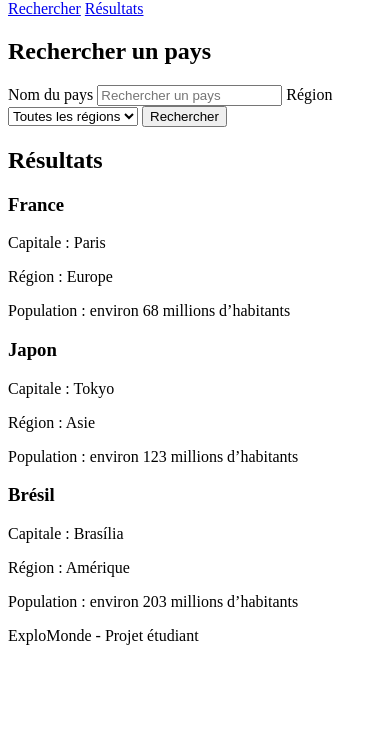
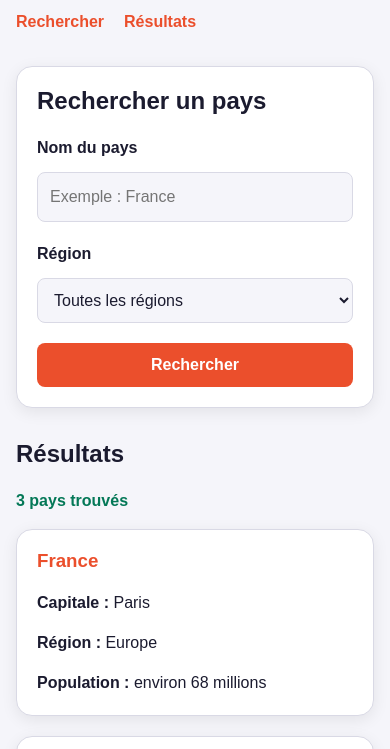
Before and after one commit to josh1710/ExploMonde, a plain HTML site: page index.html in a window 390 px wide. Shown: the part 80-829 px from the top of the page. Drawn offline with Linux system fonts and the light colour scheme.

Commit message:
Update Design (Mobile First)

```diff
--- /dev/null
+++ b/css/base.css
@@ -0,0 +1,58 @@
+* {
+    box-sizing: border-box;
+}
+
+html {
+    scroll-behavior: smooth;
+}
+
+body {
+    margin: 0;
+    min-height: 100vh;
+    font-family: Arial, Helvetica, sans-serif;
+    line-height: 1.5;
+    color: var(--color-text);
+    background-color: var(--color-background);
+}
+
+h1,
+h2,
+h3,
+p {
+    margin-top: 0;
+}
+
+h1,
+h2,
+h3 {
+    line-height: 1.2;
+}
+
+h1 {
+    font-size: clamp(2rem, 8vw, 4rem);
+}
+
+h2 {
+    font-size: clamp(1.5rem, 5vw, 2rem);
+}
+
+a {
+    color: var(--color-primary);
+}
+
+button,
+input,
+select {
+    font: inherit;
+}
+
+input,
+select,
+button {
+    min-height: 2.75rem;
+}
+
+:focus-visible {
+    outline: 0.2rem solid var(--color-primary);
+    outline-offset: 0.2rem;
+}
--- /dev/null
+++ b/css/components.css
@@ -0,0 +1,142 @@
+.skip-link {
+    position: fixed;
+    top: var(--space-small);
+    left: var(--space-small);
+    z-index: 10;
+    padding: var(--space-small);
+    color: #ffffff;
+    background-color: var(--color-primary);
+    border-radius: var(--radius-small);
+    transform: translateY(-200%);
+}
+
+.skip-link:focus {
+    transform: translateY(0);
+}
+
+.site-header,
+.page-content,
+.site-footer {
+    width: min(100% - 2rem, var(--content-width));
+    margin-inline: auto;
+}
+
+.site-header {
+    display: flex;
+    flex-wrap: wrap;
+    align-items: center;
+    justify-content: space-between;
+    gap: var(--space-medium);
+    padding-block: var(--space-large);
+}
+
+.site-title {
+    margin-bottom: 0;
+}
+
+.main-navigation {
+    display: flex;
+    flex-wrap: wrap;
+    gap: var(--space-medium);
+}
+
+.main-navigation a {
+    font-weight: bold;
+    text-decoration: none;
+}
+
+.main-navigation a:hover {
+    text-decoration: underline;
+}
+
+.page-content {
+    display: grid;
+    gap: var(--space-large);
+}
+
+.search-section {
+    padding: var(--space-medium);
+    background-color: var(--color-surface);
+    border: 1px solid var(--color-border);
+    border-radius: var(--radius-large);
+    box-shadow: var(--shadow-card);
+}
+
+.search-form {
+    display: grid;
+    gap: var(--space-medium);
+}
+
+.form-field {
+    display: grid;
+    gap: var(--space-small);
+}
+
+.form-field label {
+    font-weight: bold;
+}
+
+.form-field input,
+.form-field select {
+    width: 100%;
+    padding: var(--space-small);
+    color: var(--color-text);
+    background-color: var(--color-background);
+    border: 1px solid var(--color-border);
+    border-radius: var(--radius-small);
+}
+
+.primary-button {
+    padding-inline: var(--space-medium);
+    color: #ffffff;
+    font-weight: bold;
+    background-color: var(--color-primary);
+    border: 0;
+    border-radius: var(--radius-small);
+    cursor: pointer;
+}
+
+.primary-button:hover {
+    background-color: var(--color-primary-hover);
+}
+
+.results-status {
+    color: var(--color-status);
+    font-weight: bold;
+}
+
+.country-grid {
+    display: grid;
+    grid-template-columns: repeat(auto-fit, minmax(260px, 1fr));
+    gap: var(--space-medium);
+}
+
+.country-card {
+    padding: var(--space-medium);
+    background-color: var(--color-surface);
+    border: 1px solid var(--color-border);
+    border-radius: var(--radius-large);
+    box-shadow: var(--shadow-card);
+}
+
+.country-card h3 {
+    color: var(--color-primary);
+}
+
+.country-card p:last-child {
+    margin-bottom: 0;
+}
+
+.site-footer {
+    margin-top: var(--space-large);
+    padding-block: var(--space-large);
+    color: var(--color-muted);
+    text-align: center;
+}
+
+@media (min-width: 48rem) {
+    .search-form {
+        grid-template-columns: 2fr 1fr auto;
+        align-items: end;
+    }
+}
--- /dev/null
+++ b/css/tokens.css
@@ -0,0 +1,34 @@
+:root {
+    --color-background: #f5f5fa;
+    --color-surface: #ffffff;
+    --color-text: #1b1b2f;
+    --color-muted: #626275;
+    --color-primary: #eb4f2c;
+    --color-primary-hover: #c83b1f;
+    --color-border: #d9d9e5;
+    --color-status: #047857;
+
+    --radius-small: 0.5rem;
+    --radius-large: 1rem;
+
+    --space-small: 0.75rem;
+    --space-medium: 1.25rem;
+    --space-large: 2rem;
+
+    --shadow-card: 0 0.25rem 1rem rgba(0, 0, 0, 0.08);
+    --content-width: 75rem;
+}
+
+@media (prefers-color-scheme: dark) {
+    :root {
+        --color-background: #121225;
+        --color-surface: #242447;
+        --color-text: #f7f7fb;
+        --color-muted: #c7c7d5;
+        --color-primary: #ff6745;
+        --color-primary-hover: #ff8063;
+        --color-border: #45456b;
+        --color-status: #4ade80;
+        --shadow-card: 0 0.25rem 1rem rgba(0, 0, 0, 0.3);
+    }
+}
--- a/index.html
+++ b/index.html
@@ -3,33 +3,47 @@
 <head>
     <meta charset="UTF-8">
     <meta name="viewport" content="width=device-width, initial-scale=1.0">
-    <title>ExploMonde</title>
+
+    <title>ExploMonde — Recherche de pays</title>
+
+    <link rel="stylesheet" href="css/tokens.css">
+    <link rel="stylesheet" href="css/base.css">
+    <link rel="stylesheet" href="css/components.css">
 </head>
 
 <body>
-    <header>
-        <h1>ExploMonde</h1>
+    <a class="skip-link" href="#contenu-principal">
+        Aller directement au contenu principal
+    </a>
 
-        <nav>
+    <header class="site-header">
+        <h1 class="site-title">ExploMonde</h1>
+
+        <nav class="main-navigation" aria-label="Navigation principale">
             <a href="#recherche">Rechercher</a>
             <a href="#resultats">Résultats</a>
         </nav>
     </header>
 
-    <main>
-        <section id="recherche">
+    <main id="contenu-principal" class="page-content" tabindex="-1">
+        <section id="recherche" class="search-section">
             <h2>Rechercher un pays</h2>
 
-            <form>
+            <form class="search-form">
+                <div class="form-field">
                     <label for="pays">Nom du pays</label>
+
                     <input
                         type="search"
                         id="pays"
                         name="pays"
-                    placeholder="Rechercher un pays"
+                        placeholder="Exemple : France"
                     >
+                </div>
 
+                <div class="form-field">
                     <label for="region">Région</label>
+
                     <select id="region" name="region">
                         <option value="">Toutes les régions</option>
                         <option value="afrique">Afrique</option>
@@ -38,39 +52,48 @@
                         <option value="europe">Europe</option>
                         <option value="oceanie">Océanie</option>
                     </select>
+                </div>
 
-                <button type="submit">Rechercher</button>
+                <button class="primary-button" type="submit">
+                    Rechercher
+                </button>
             </form>
         </section>
 
-        <section id="resultats">
+        <section id="resultats" class="results-section">
             <h2>Résultats</h2>
 
-            <article>
+            <p class="results-status" role="status" aria-live="polite">
+                3 pays trouvés
+            </p>
+
+            <div class="country-grid">
+                <article class="country-card">
                     <h3>France</h3>
-                <p>Capitale : Paris</p>
-                <p>Région : Europe</p>
-                <p>Population : environ 68 millions d’habitants</p>
+                    <p><strong>Capitale :</strong> Paris</p>
+                    <p><strong>Région :</strong> Europe</p>
+                    <p><strong>Population :</strong> environ 68 millions</p>
                 </article>
 
-            <article>
+                <article class="country-card">
                     <h3>Japon</h3>
-                <p>Capitale : Tokyo</p>
-                <p>Région : Asie</p>
-                <p>Population : environ 123 millions d’habitants</p>
+                    <p><strong>Capitale :</strong> Tokyo</p>
+                    <p><strong>Région :</strong> Asie</p>
+                    <p><strong>Population :</strong> environ 123 millions</p>
                 </article>
 
-            <article>
+                <article class="country-card">
                     <h3>Brésil</h3>
-                <p>Capitale : Brasília</p>
-                <p>Région : Amérique</p>
-                <p>Population : environ 203 millions d’habitants</p>
+                    <p><strong>Capitale :</strong> Brasília</p>
+                    <p><strong>Région :</strong> Amérique</p>
+                    <p><strong>Population :</strong> environ 203 millions</p>
                 </article>
+            </div>
         </section>
     </main>
 
-    <footer>
-        <p>ExploMonde - Projet étudiant</p>
+    <footer class="site-footer">
+        <p>ExploMonde</p>
     </footer>
 </body>
 </html>
```
Also changed, not shown: captures/1280 computer capture.PNG (added), captures/360 mobile capture.PNG (added), defauts-accessibilite.txt. Lines whose indentation alone changed are shown as unchanged.
